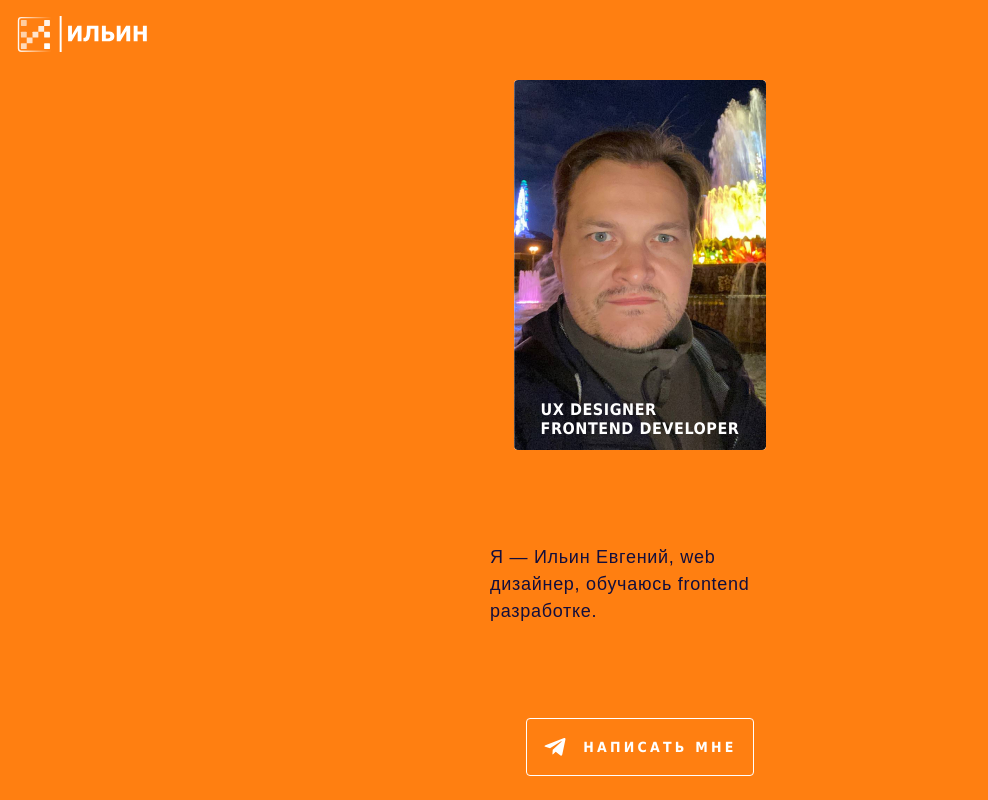
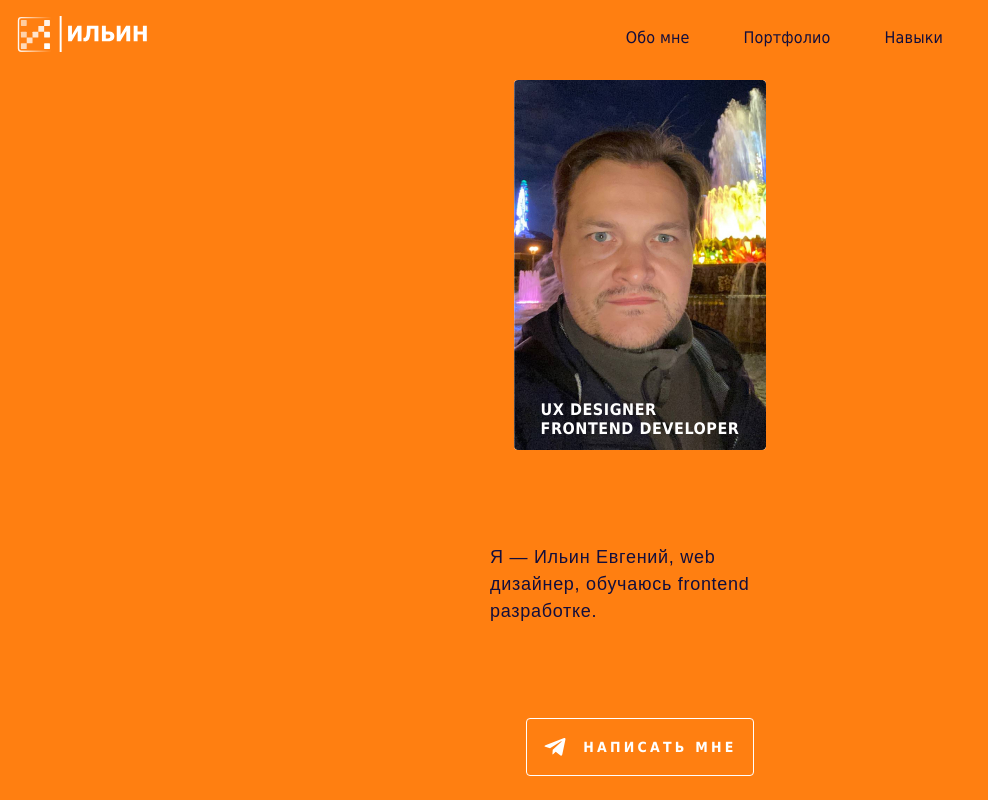
Before and after one commit to Chackmoole/my_project, a React app: page / in a window 1280 px wide. Shown: the top 800 px of the page, without its empty margins (0-988 px from the left). Built offline with nearby package versions, Linux system fonts and the light colour scheme.

Commit message:
mainPage) Стилизация Header под tablet

```diff
--- a/src/modules/portfolio/components/Header/Header.styled.ts
+++ b/src/modules/portfolio/components/Header/Header.styled.ts
@@ -15,29 +15,17 @@ export const StyledHeader = styled.header`
 export const StyledHeaderNav = styled.nav`
   display: none;
   gap: 54px;
+  @media (min-width: 768px) {
+    display: flex;
+  }
 `;
 
 export const StyledLink = styled.a`
-  font-family: 'PT Sans', serif;
+  text-decoration: none;
+  font-family: 'Tahoma', sans-serif;
   font-style: normal;
-  font-weight: 700;
-  font-size: 18px;
-  line-height: 23px;
-  text-decoration: none;
+  font-weight: 400;
+  font-size: 16px;
+  line-height: 19px;
   color: #120e3d;
 `;
-
-export const StyledLogoLink = styled.a`
-  display: flex;
-  align-items: center;
-  justify-content: space-between;
-  min-width: 135px;
-  font-family: 'Tahoma', sans-serif;
-  font-style: normal;
-  font-weight: 700;
-  font-size: 22px;
-  line-height: 27px;
-  letter-spacing: 0.015em;
-  color: #ffffff;
-  text-decoration: none;
-`;
--- a/src/modules/portfolio/components/Header/Header.tsx
+++ b/src/modules/portfolio/components/Header/Header.tsx
@@ -4,16 +4,15 @@ import {
   StyledHeader,
   StyledHeaderNav,
   StyledLink,
-  StyledLogoLink,
 } from 'modules/portfolio/components/Header/Header.styled';
 import Logo from 'modules/portfolio/components/Logo/Logo';
 
 const Header = () => {
   return (
     <StyledHeader>
-      <StyledLogoLink href="#">
+      <a href="#">
         <Logo size="36" />
-      </StyledLogoLink>
+      </a>
       <StyledHeaderNav>
         <StyledLink href="#">Обо мне</StyledLink>
         <StyledLink href="#">Портфолио</StyledLink>
```
